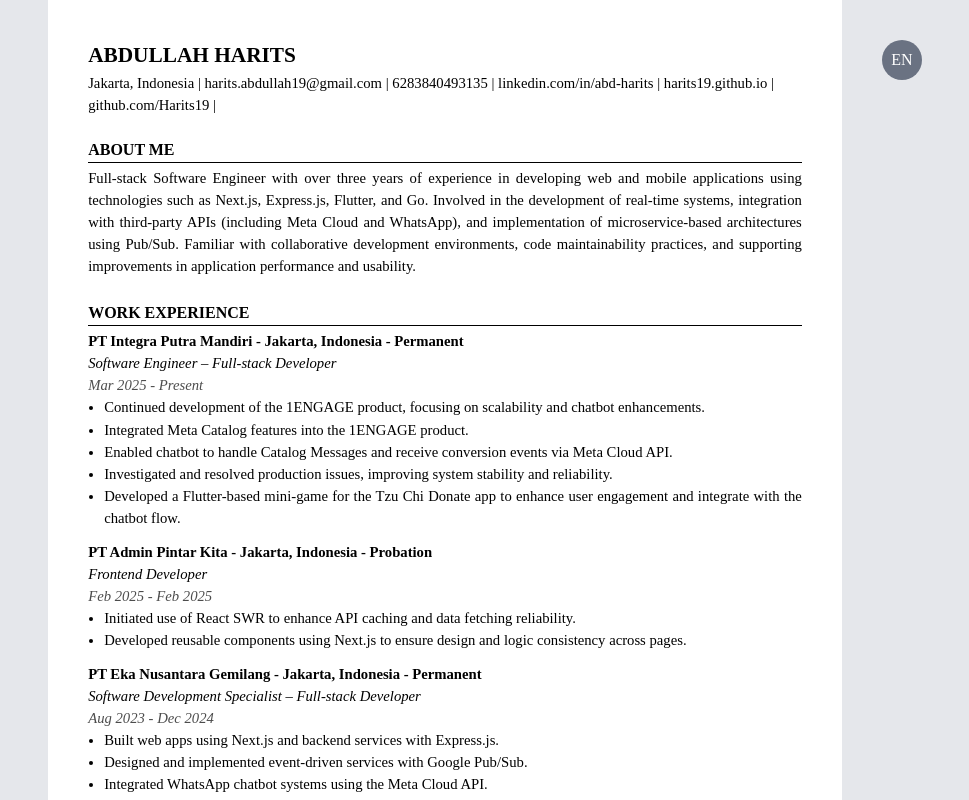
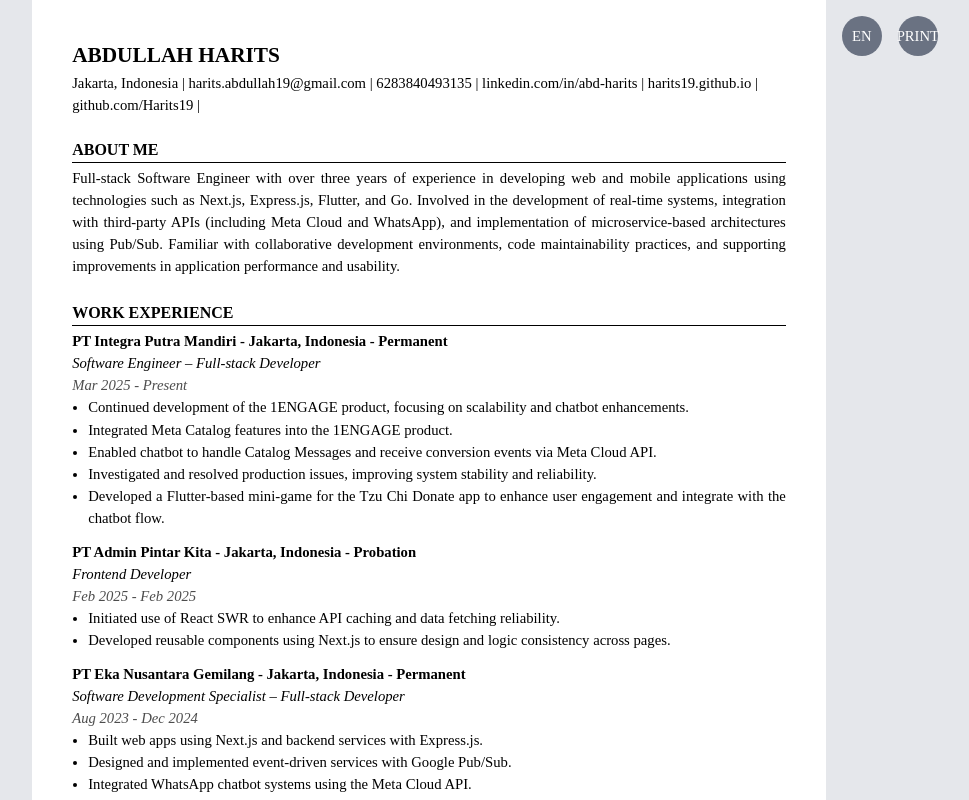
Before and after one commit to Harits19/harits19.github.io, a Next.js app: page /en in a window 1280 px wide. Shown: the whole page, without its empty margins (195-1164 px from the left). Built offline with nearby package versions, Linux system fonts and the light colour scheme.

Commit message:
implement sidebar print

```diff
--- /dev/null
+++ b/src/app/components/round_button.tsx
@@ -0,0 +1,18 @@
+import { ReactNode } from "react";
+
+export default function RoundButton({
+  children,
+  onClick,
+}: {
+  children: ReactNode;
+  onClick: () => void;
+}) {
+  return (
+    <button
+      onClick={onClick}
+      className="rounded-full text-11pt uppercase h-10 w-10 bg-gray-500 flex flex-col  text-white justify-center items-center"
+    >
+      {children}
+    </button>
+  );
+}
--- a/src/app/components/sidebar_view.tsx
+++ b/src/app/components/sidebar_view.tsx
@@ -1,14 +1,17 @@
 import useLocale from "@/hooks/use_locale";
 import { useRouter } from "next/navigation";
+import RoundButton from "./round_button";
+import useDict from "@/hooks/use_dict";
 
 export default function SidebarView() {
   const { locale } = useLocale();
   const router = useRouter();
+  const dict = useDict();
 
   const isEN = locale === "en";
   return (
-    <div className="flex flex-1">
-      <button
+    <div className="flex flex-row flex-1 items-start gap-4 p-4 item">
+      <RoundButton
         onClick={() => {
           if (isEN) {
             router.push("/id");
@@ -16,10 +19,10 @@ export default function SidebarView() {
             router.push("/en");
           }
         }}
-        className="rounded-full uppercase h-10 w-10 bg-gray-500 flex flex-col m-10 text-white justify-center items-center"
       >
         {isEN ? "EN" : "ID"}
-      </button>
+      </RoundButton>
+      <RoundButton onClick={() => window.print()}>{dict.print}</RoundButton>
     </div>
   );
 }
--- a/src/hooks/use_dict/constant.tsx
+++ b/src/hooks/use_dict/constant.tsx
@@ -1,13 +1,3 @@
-const id = {
-  about: "Tentang Saya",
-  experience: "Pengalaman Kerja",
-  auxiliary_work: "Pengalaman Tambahan", // atau: "Proyek Sampingan"
-  education: "Pendidikan",
-  additional: "Informasi Tambahan", // atau: "Keahlian & Kompetensi"
-  tools: "Perangkat & Teknologi",
-  languages: "Bahasa",
-} as const;
-
 const en = {
   about: "About Me",
   experience: "Work Experience",
@@ -16,6 +6,18 @@ const en = {
   additional: "Additional Information", // atau: "Skills & Competencies"
   tools: "Tools & Tech Stack",
   languages: "Languages",
+  print: "Print",
+} as const;
+const id = {
+  ...en,
+  about: "Tentang Saya",
+  experience: "Pengalaman Kerja",
+  auxiliary_work: "Pengalaman Tambahan", // atau: "Proyek Sampingan"
+  education: "Pendidikan",
+  additional: "Informasi Tambahan", // atau: "Keahlian & Kompetensi"
+  tools: "Perangkat & Teknologi",
+  languages: "Bahasa",
+  print: "Cetak",
 } as const;
 
 const dict = { en, id };
```
